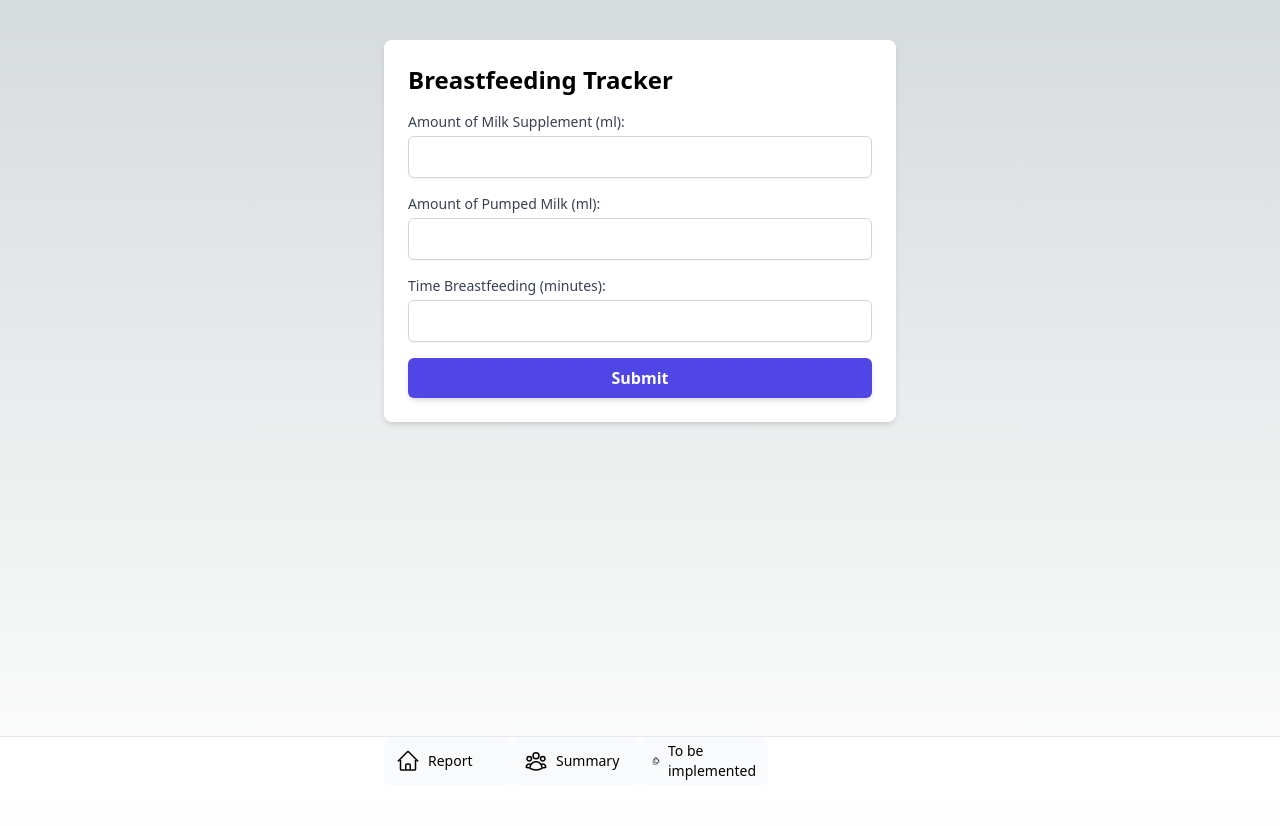
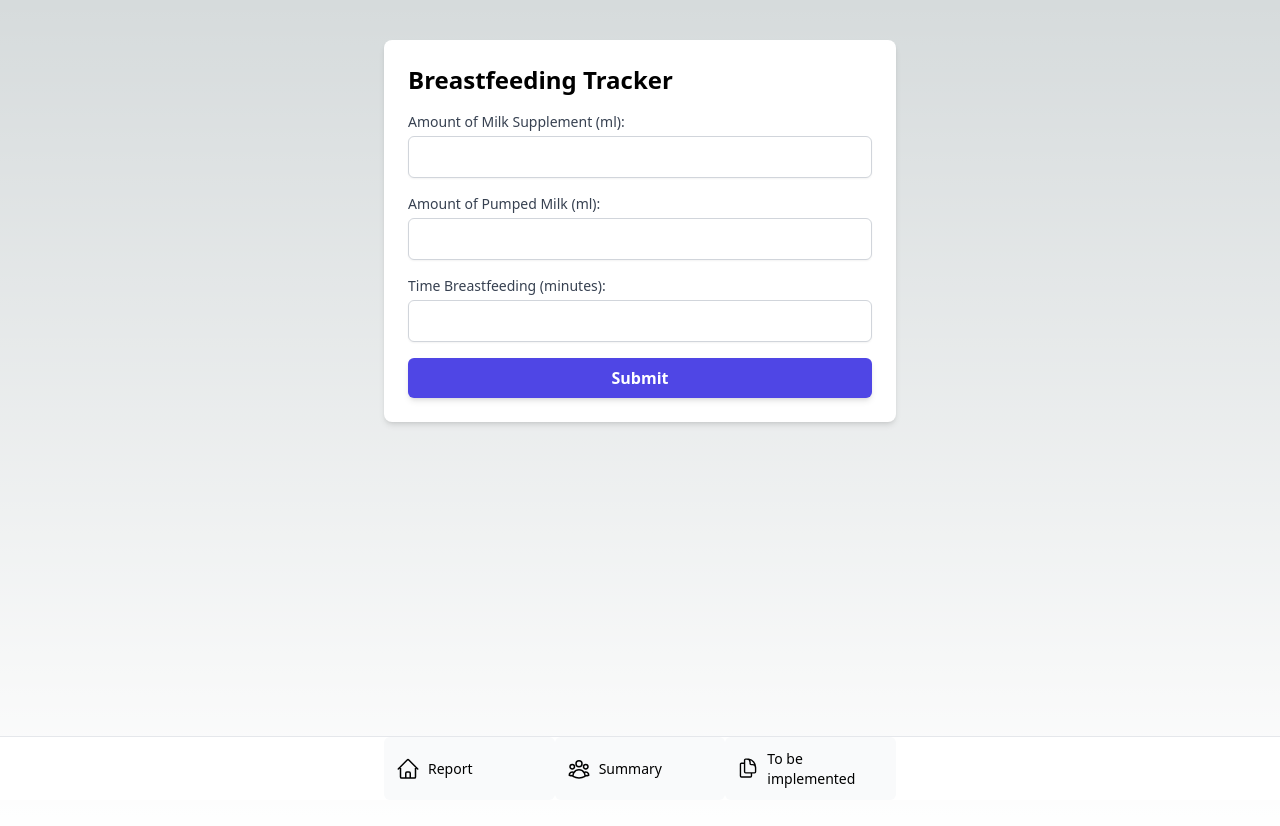
Before and after one commit to FredColl/mjolk, a Next.js app: page /private/report in a window 1280 px wide. Shown: the top 826 px of the page. Built offline with nearby package versions, Linux system fonts and the light colour scheme.

Commit message:
fix: nav in bottom

```diff
--- a/src/app/private/navigation.tsx
+++ b/src/app/private/navigation.tsx
@@ -27,15 +27,16 @@ export default function NavLinks() {
   ];
   return (
     <>
-      <div className="fixed bottom-0 left-0 z-50 w-full h-16 bg-white border-t border-gray-200 dark:bg-gray-700 dark:border-gray-600">
-        <div className="grid h-full max-w-lg grid-cols-4 mx-auto font-medium">
+      <div className="flex fixed bottom-0 left-0 z-50 w-full h-16 bg-white border-t border-gray-200 dark:bg-gray-700 dark:border-gray-600">
+        <div className="grid h-full max-w-lg grid-cols-3 mx-auto font-medium">
           {links.map((link) => {
             const LinkIcon = link.icon;
             return (
               <Link
                 key={link.name}
                 href={link.href}
-                className="text-black flex h-[48px] grow items-center justify-center gap-2 rounded-md bg-gray-50 p-3 text-sm font-medium hover:bg-sky-100 hover:text-blue-600 md:flex-none md:justify-start md:p-2 md:px-3"
+                style={{ minWidth: "150px" }}
+                className="text-black flex grow items-center justify-center gap-2 rounded-md bg-gray-50 p-3 text-sm font-medium hover:bg-sky-100 hover:text-blue-600 md:flex-none md:justify-start md:p-2 md:px-3"
               >
                 <LinkIcon className="w-6" />
                 <p className="hidden md:block text-black">{link.name}</p>
```
